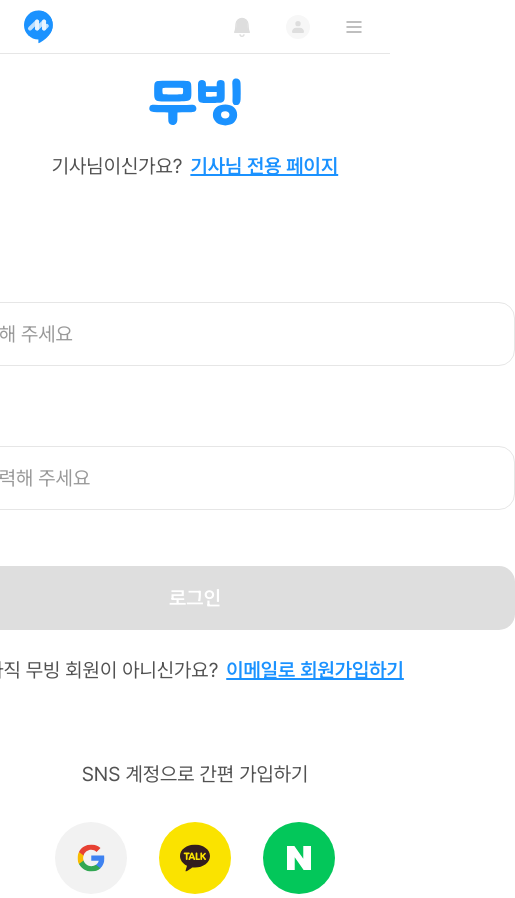
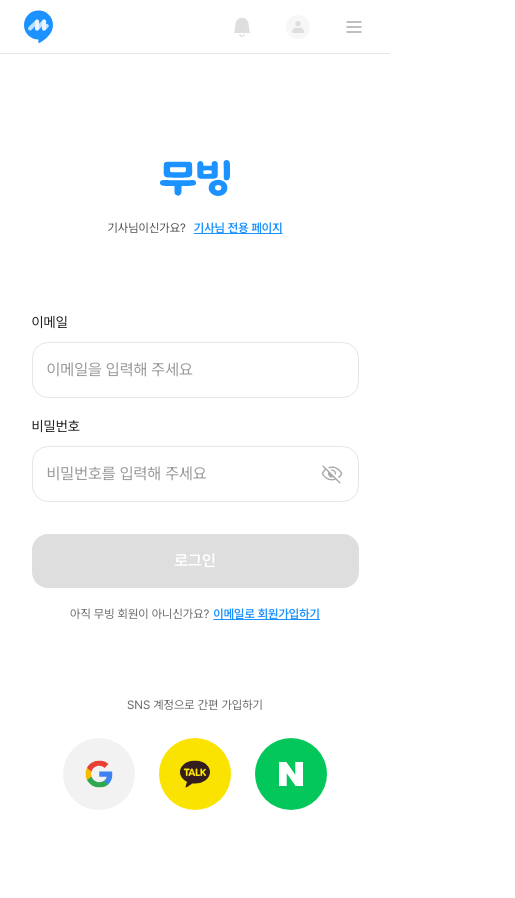
Before and after one commit to FS2-Part4-Team3/2-Moving-3-FE, a Next.js app: page /sign-in in a window 390 px wide. Shown: the whole page, 515 px wide, since content can reach past the window. Built offline with nearby package versions, Linux system fonts and the light colour scheme.

Commit message:
feat: sign in validation test

```diff
--- a/src/app/sign-in/page.tsx
+++ b/src/app/sign-in/page.tsx
@@ -7,14 +7,6 @@ import kakao from "@/../public/assets/sign/ic_kakao.svg";
 import naver from "@/../public/assets/sign/ic_naver.svg";
 
 export default function SignIn() {
-  const onSubmit = (email: string, password: string) => {
-    const data = {
-      email: email,
-      password: password,
-    };
-    console.log(data);
-  };
-
   return (
     <div className="w-full h-[100vh] flex items-center justify-center">
       <div className="w-[120rem] flex flex-col items-center justify-center gap-[7.2rem]">
@@ -24,39 +16,46 @@ export default function SignIn() {
             alt="logo"
             width={140}
             height={80}
-            className="p-[1rem]"
+            className="p-[1rem] lg:block sm:hidden"
+          />
+          <Image
+            src={logo}
+            alt="logo"
+            width={112}
+            height={64}
+            className="p-[1rem] lg:hidden sm:block"
           />
           <div className="flex gap-[0.8rem] items-center">
-            <p className="font-normal text-[2rem] leading-[3.2rem] text-black-200">
+            <p className="font-normal lg:text-[2rem] lg:leading-[3.2rem] sm:text-[1.2rem] sm:leading-[1.8rem] text-black-200">
               기사님이신가요?
             </p>
             <Link href="/sign-in-driver">
-              <p className="font-semibold text-[2rem] leading-[2rem] text-blue-300 underline decoration-blue-300">
+              <p className="font-semibold lg:text-[2rem] sm:text-[1.2rem] leading-[2rem] text-blue-300 underline decoration-blue-300">
                 기사님 전용 페이지
               </p>
             </Link>
           </div>
         </div>
-        <div className="flex flex-col gap-[2.4rem]">
+        <div className="flex flex-col lg:gap-[2.4rem] sm:gap-[1.6rem]">
           <div className="flex flex-col gap-[5.6rem]">
             <SignInClient />
           </div>
-          <div className="flex gap-[0.8rem] items-center justify-center">
-            <p className="font-normal text-[2rem] leading-[3.2rem] text-black-200">
+          <div className="flex lg:gap-[0.8rem] sm:gap-[0.4rem] items-center justify-center">
+            <p className="font-normal lg:text-[2rem] sm:text-[1.2rem] lg:leading-[3.2rem] sm:leading-[1.8rem] lg:text-black-200 sm:text-black-100">
               아직 무빙 회원이 아니신가요?
             </p>
             <Link href="/sign-up">
-              <p className="font-semibold text-[2rem] leading-[2rem] text-blue-300 underline decoration-blue-300">
+              <p className="font-semibold lg:text-[2rem] sm:text-[1.2rem] leading-[2rem] text-blue-300 underline decoration-blue-300">
                 이메일로 회원가입하기
               </p>
             </Link>
           </div>
         </div>
-        <div className="flex flex-col gap-[3.2rem] items-center justify-center">
-          <p className="font-normal text-[2rem] leading-[3.2rem] text-black-200">
+        <div className="flex flex-col lg:gap-[3.2rem] sm:gap-[2.4rem] items-center justify-center">
+          <p className="font-normal lg:text-[2rem] sm:text-[1.2rem] lg:leading-[3.2rem] sm:leading-[1.8rem] lg:text-black-200 sm:text-black-100">
             SNS 계정으로 간편 가입하기
           </p>
-          <div className="flex gap-[3.2rem]">
+          <div className="flex lg:gap-[3.2rem] sm:gap-[2.4rem]">
             <Image src={google} alt="google" width={72} height={72} />
             <Image src={kakao} alt="kakao" width={72} height={72} />
             <Image src={naver} alt="naver" width={72} height={72} />
--- a/src/pages/SignInClient.tsx
+++ b/src/pages/SignInClient.tsx
@@ -2,12 +2,36 @@
 
 import { ButtonWrapper } from "@/components/common/headless/Button";
 import { InputWrapper } from "@/components/common/headless/Input";
-import type { SignInClientProps } from "@/interfaces/Page/SigninInterface";
-import { useState } from "react";
+import Image from "next/image";
+import { useEffect, useState } from "react";
+import visibility_off from "@/../public/assets/sign/visibility_off.svg";
+import visibility_on from "@/../public/assets/sign/visibility_on.svg";
 
 export default function SignInClient() {
   const [email, setEmail] = useState<string>("");
   const [password, setPassword] = useState<string>("");
+  const [viewPw, setViewPw] = useState<boolean>(false);
+
+  const [emailError, setEmailError] = useState<string>("");
+  const [passwordError, setPasswordError] = useState<string>("");
+
+  useEffect(() => {
+    const emailRegex = /^[a-zA-Z0-9._%+-]+@[a-zA-Z0-9.-]+\.[a-zA-Z]{2,}$/;
+    if (email && !emailRegex.test(email)) {
+      setEmailError("이메일 형식이 아닙니다.");
+    } else {
+      setEmailError("");
+    }
+  }, [email]);
+
+  useEffect(() => {
+    const passwordRegex = /^(?=.*[a-zA-Z])(?=.*\d)[a-zA-Z\d]{8,}$/;
+    if (password && !passwordRegex.test(password)) {
+      setPasswordError("비밀번호가 올바르지 않습니다.");
+    } else {
+      setPasswordError("");
+    }
+  }, [password]);
 
   const handleEmailChange = (e: React.ChangeEvent<HTMLInputElement>) => {
     setEmail(e.target.value);
@@ -22,47 +46,88 @@ export default function SignInClient() {
     console.log(data);
   };
 
+  const isButtonDisabled = !(
+    email &&
+    password &&
+    !emailError &&
+    !passwordError
+  );
+
   return (
-    <>
-      <div className="flex flex-col gap-[3.2rem]">
+    <div className="flex flex-col lg:gap-[5.6rem] sm:gap-[3.2rem]">
+      <div className="flex flex-col lg:gap-[3.2rem] sm:gap-[1.6rem]">
+        <div className="flex flex-col gap-[0.8rem] items-end">
           <InputWrapper
             id="signin-email"
             type="text"
             value={email}
             onChange={handleEmailChange}
           >
-          <div className="flex flex-col gap-[1.6rem]">
-            <InputWrapper.Label className="font-normal text-[2rem] leading-[3.2rem] text-black-400">
+            <div className="flex flex-col lg:gap-[1.6rem] sm:gap-[0.8rem]">
+              <InputWrapper.Label className="font-normal lg:text-[2rem] lg:leading-[3.2rem] sm:text-[1.4rem] sm:leading-[2.4rem] text-black-400">
                 이메일
               </InputWrapper.Label>
               <InputWrapper.Input
-              className="w-[64rem] h-[6.4rem] rounded-[1.6rem] border border-line-200 p-[1.4rem] bg-white font-normal text-[2rem] leading-[3.2rem] placeholder:text-gray-400"
+                className={`lg:w-[64rem] lg:h-[6.4rem] sm:w-[32.7rem] rounded-[1.6rem] border border-line-200 p-[1.4rem] bg-white font-normal lg:text-[2rem] sm:text-[1.6rem] lg:leading-[3.2rem] sm:leading-[2.6rem] placeholder:text-gray-400 focus:outline-none ${
+                  emailError ? "focus:border-red-200" : "focus:border-blue-300"
+                }`}
                 placeholder="이메일을 입력해 주세요"
               />
             </div>
           </InputWrapper>
+          {emailError && (
+            <p className="font-medium text-[1.6rem] leading-[2.6rem] text-red-200">
+              {emailError}
+            </p>
+          )}
+        </div>
+        <div className="flex flex-col gap-[0.8rem] items-end">
           <InputWrapper
             id="signin-password"
-          type="password"
+            type={viewPw ? "text" : "password"}
             value={password}
             onChange={handlePasswordChange}
           >
-          <div className="flex flex-col gap-[1.6rem]">
-            <InputWrapper.Label className="font-normal text-[2rem] leading-[3.2rem] text-black-400">
+            <div className="flex flex-col lg:gap-[1.6rem] sm:gap-[0.8rem]">
+              <InputWrapper.Label className="font-normal lg:text-[2rem] lg:leading-[3.2rem] sm:text-[1.4rem] sm:leading-[2.4rem] text-black-400">
                 비밀번호
               </InputWrapper.Label>
+              <div
+                className={`lg:w-[64rem] lg:h-[6.4rem] sm:w-[32.7rem] rounded-[1.6rem] border border-line-200 focus:outline-none p-[1.4rem] bg-white flex justify-between ${
+                  passwordError
+                    ? "focus-within:border-red-200"
+                    : "focus-within:border-blue-300"
+                }`}
+              >
                 <InputWrapper.Input
-              className="w-[64rem] h-[6.4rem] rounded-[1.6rem] border border-line-200 p-[1.4rem] bg-white font-normal text-[2rem] leading-[3.2rem] placeholder:text-gray-400"
+                  className="w-full font-normal lg:text-[2rem] sm:text-[1.6rem] lg:leading-[3.2rem] sm:leading-[2.6rem] placeholder:text-gray-400 focus:outline-none"
                   placeholder="비밀번호를 입력해 주세요"
                 />
+                <Image
+                  src={viewPw ? visibility_on : visibility_off}
+                  alt="visibility"
+                  width={24}
+                  height={24}
+                  onClick={() => setViewPw(!viewPw)}
+                />
+              </div>
             </div>
           </InputWrapper>
+          {passwordError && (
+            <p className="font-medium text-[1.6rem] leading-[2.6rem] text-red-200">
+              {passwordError}
+            </p>
+          )}
+        </div>
       </div>
       <ButtonWrapper id="signin" onClick={() => handleSubmit()}>
-        <ButtonWrapper.Button className="w-[64rem] h-[6.4rem] rounded-[1.6rem] p-[1.6rem] bg-gray-100 font-semibold text-[2rem] leading-[3.2rem] flex items-center justify-center text-white">
+        <ButtonWrapper.Button
+          className="lg:w-[64rem] lg:h-[6.4rem] sm:w-[32.7rem] sm:h-[5.4rem] rounded-[1.6rem] p-[1.6rem] font-semibold lg:text-[2rem] sm:text-[1.6rem] lg:leading-[3.2rem] sm:leading-[2.6rem] flex items-center justify-center text-white"
+          disabled={isButtonDisabled}
+        >
           로그인
         </ButtonWrapper.Button>
       </ButtonWrapper>
-    </>
+    </div>
   );
 }
--- a/tailwind.config.ts
+++ b/tailwind.config.ts
@@ -31,6 +31,8 @@ const config: Config = {
       "blue-300": "#1B92FF",
       "blue-400": "#242945",
       "yellow-100": "#FFC149",
+      "red-100": "#FFEEF0",
+      "red-200": "#FF4F64",
       "background-100": "#FAFAFA",
       "background-200": "#F7F7F7",
       "background-300": "#EFEFEF",
```
Also changed, not shown: public/assets/sign/visibility_off.svg (added), public/assets/sign/visibility_on.svg (added). Lines whose indentation alone changed are shown as unchanged.
